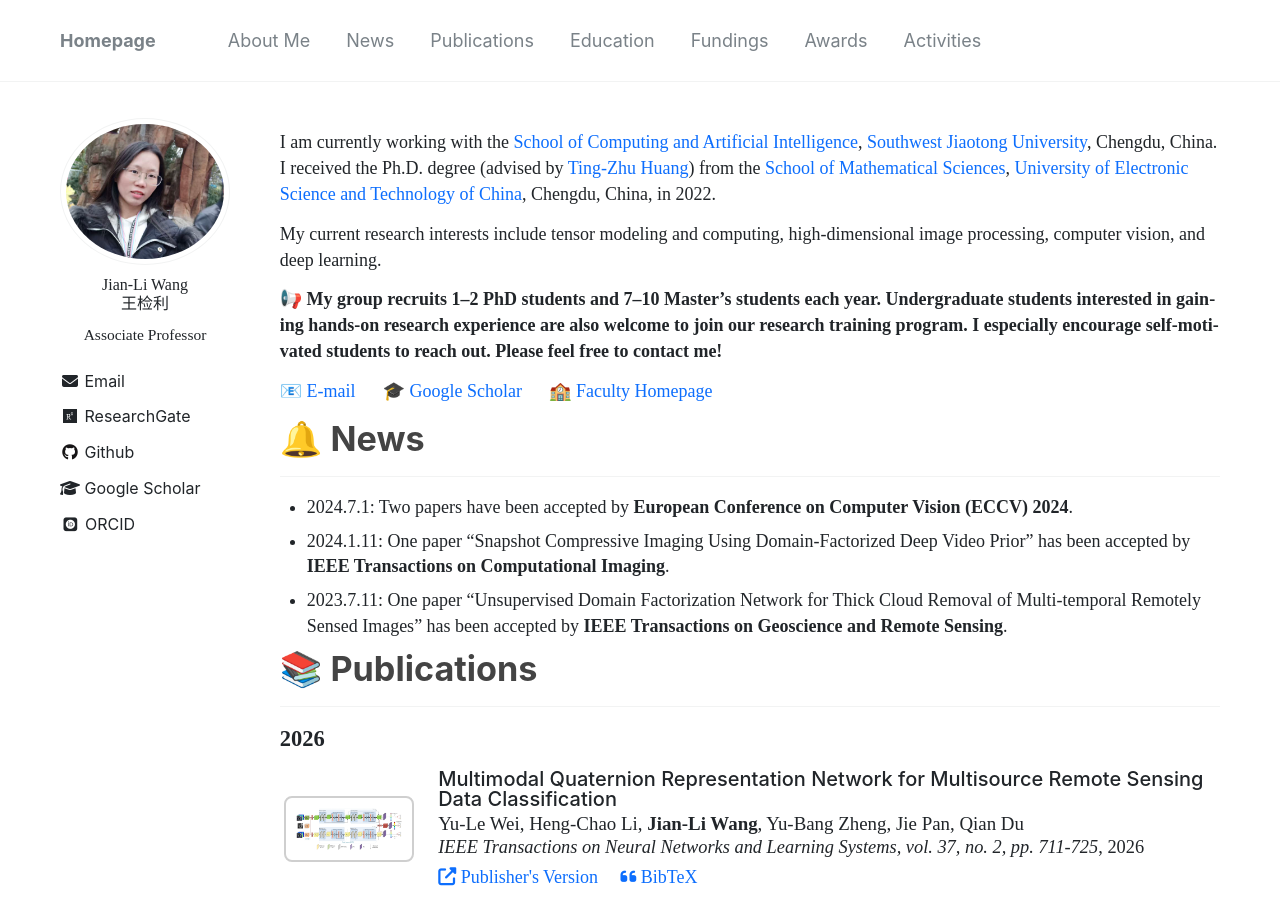
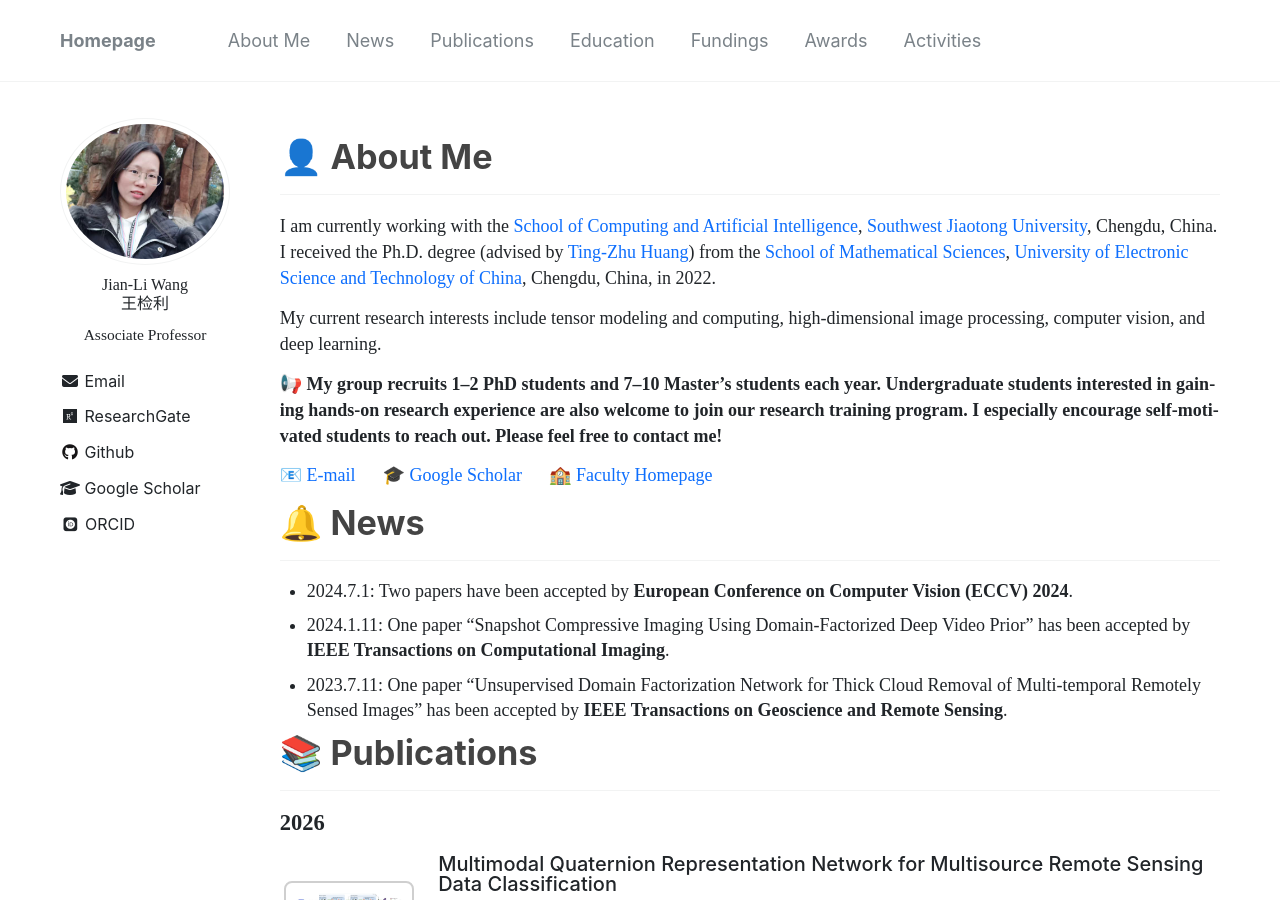
Before and after one commit to wangjianli123/wangjianli123.github.io, a Jekyll site: the page built from _pages/homepage.md, in a window 1280 px wide and 900 px high. Built offline with Jekyll 4.4.1, drawn with Linux system fonts in a browser that asks for light colours; nearby versions of some CDN libraries; some web fonts are replaced; comment, search, counter and statistics services are not loaded.

Commit message:
Update homepage.md

```diff
--- a/_pages/homepage.md
+++ b/_pages/homepage.md
@@ -74,6 +74,9 @@ author_profile: true
 }
 </style>
 <div class="about-section" markdown="1">
+  <h2 id="about" class="section-title">
+  👤 About Me
+</h2>
 I am currently working with the [School of Computing and Artificial Intelligence](https://scai.swjtu.edu.cn/index.html), [Southwest Jiaotong University](https://www.swjtu.edu.cn), Chengdu, China. I received the Ph.D. degree (advised by [Ting-Zhu Huang](https://www.math.uestc.edu.cn/info/1183/5808.htm)) from the [School of Mathematical Sciences](https://www.math.uestc.edu.cn/), [University of Electronic Science and Technology of China](https://www.uestc.edu.cn), Chengdu, China, in 2022.
 
 My current research interests include tensor modeling and computing, high-dimensional image processing, computer vision, and deep learning.
```
